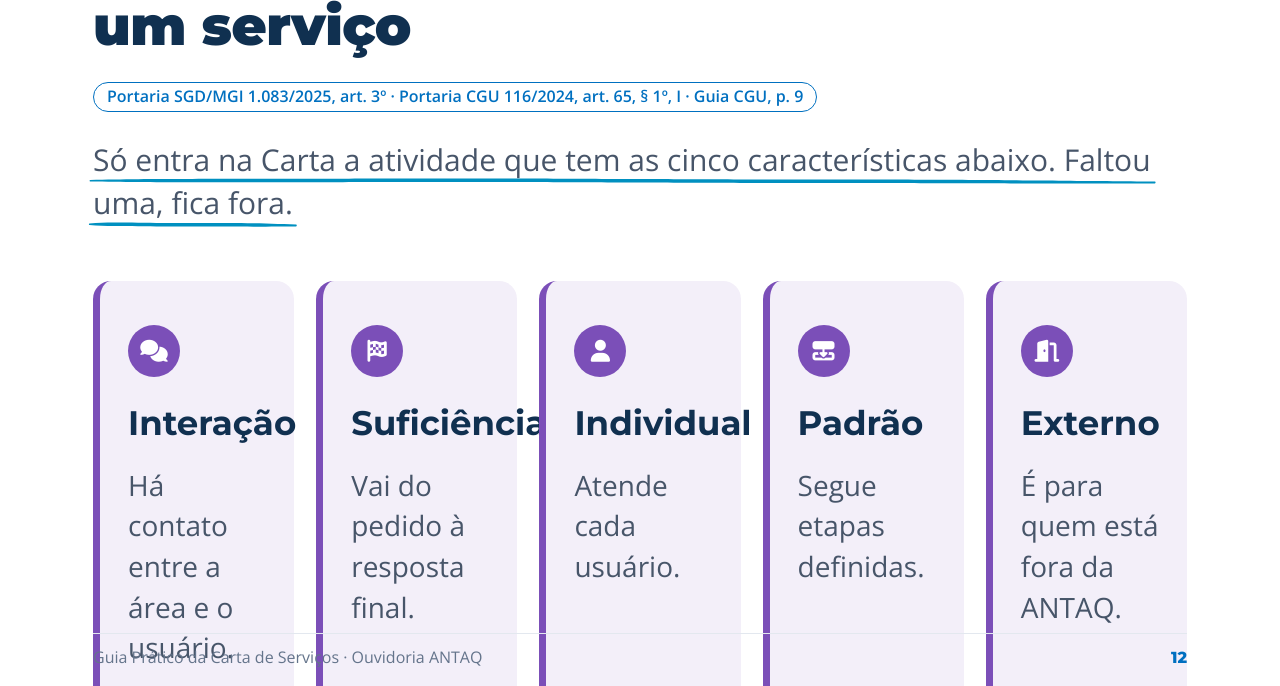
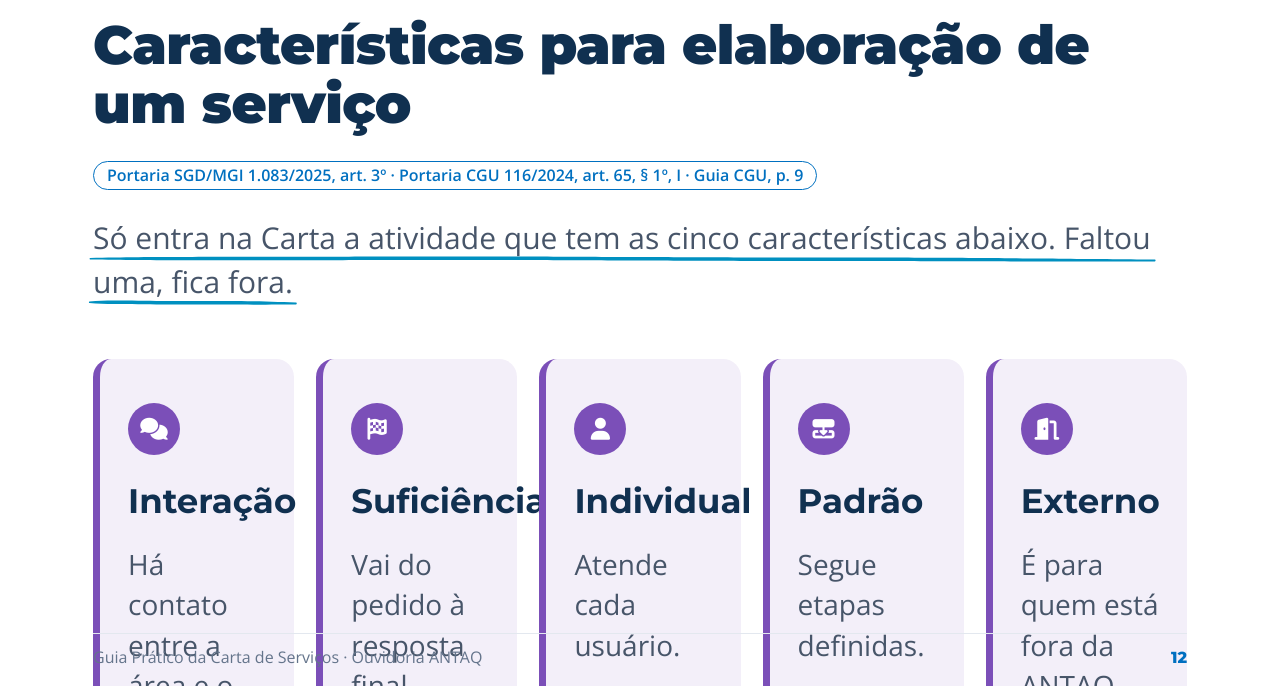
Before and after one commit to CaioNox/CartaDeServicos, a website: page guia/slide-12.html in a window 1280 px wide. Shown: the part 114-800 px from the top of the page. Drawn offline with Linux system fonts and the light colour scheme.

Commit message:
Pág. 12: título volta à altura das demais telas

```diff
--- a/guia/slide-12.html
+++ b/guia/slide-12.html
@@ -19,7 +19,6 @@
     .caracteristicas .cartao { padding: 44px 28px; gap: 20px; justify-content: flex-start; min-height: 400px; }
     .caracteristicas .cartao h3 { font-size: 34px; }
     .caracteristicas .cartao p { font-size: 28px; line-height: 1.45; }
-    .pagina-conteudo { justify-content: center; }
   </style>
 </head>
 
```
